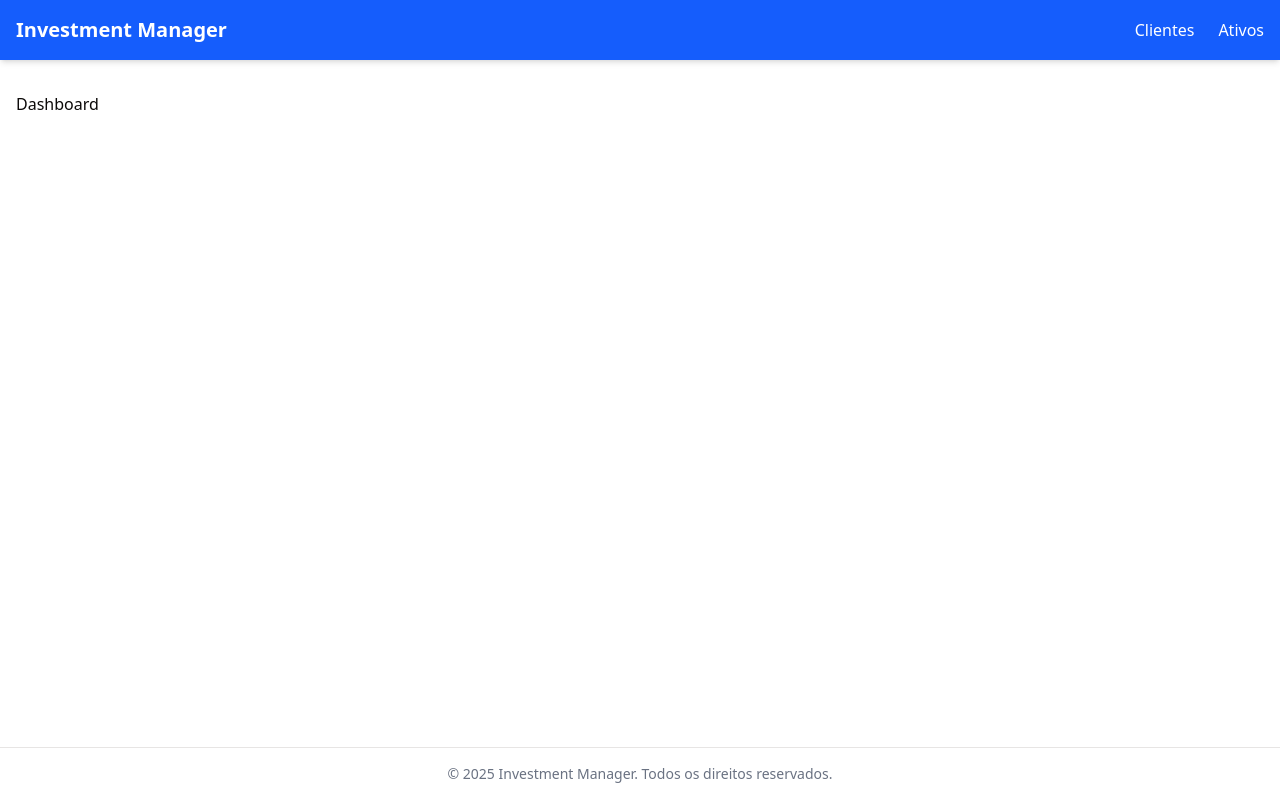
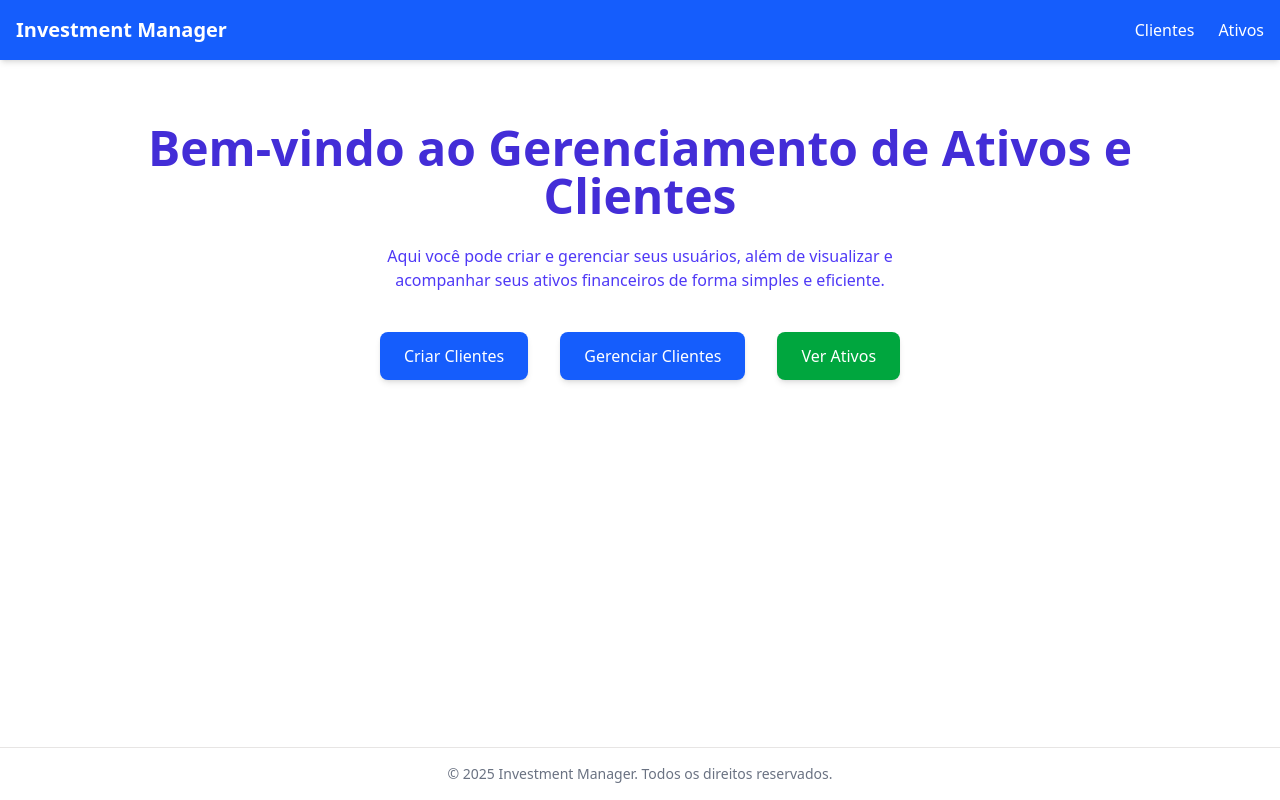
Before and after one commit to GuilhermeDeOliveiraAmorim/investment-manager, a Next.js app in the folder frontend/: page / in a window 1280 px wide. Built offline with nearby package versions, Linux system fonts and the light colour scheme.

Commit message:
feat: improve the home page with links to create and manage clients, and view assets

```diff
--- a/frontend/src/app/assets/page.tsx
+++ b/frontend/src/app/assets/page.tsx
@@ -11,9 +11,13 @@ export default function AssetsPage() {
   return (
     <div className="space-y-6">
       <h1 className="text-2xl font-bold">Ativos</h1>
-      <ul className="space-y-4">
+
+      <ul className="grid grid-cols-1 sm:grid-cols-2 md:grid-cols-3 gap-6">
         {assets?.map((asset) => (
-          <li key={asset.id} className="border rounded-lg p-4 shadow-sm">
+          <li
+            key={asset.id}
+            className="border rounded-lg p-4 shadow-sm hover:shadow-md transition cursor-pointer"
+          >
             <div className="font-semibold">{asset.name}</div>
           </li>
         ))}
--- a/frontend/src/app/page.tsx
+++ b/frontend/src/app/page.tsx
@@ -1,3 +1,35 @@
+import Link from "next/link";
+
 export default function Home() {
-  return <div>Dashboard</div>;
+  return (
+    <div className="min-h-full flex flex-col items-center justify-center p-8 text-center">
+      <h1 className="text-5xl font-extrabold text-indigo-700 mb-6">
+        Bem-vindo ao Gerenciamento de Ativos e Clientes
+      </h1>
+      <p className="text-indigo-600 max-w-xl mb-10">
+        Aqui você pode criar e gerenciar seus usuários, além de visualizar e
+        acompanhar seus ativos financeiros de forma simples e eficiente.
+      </p>
+
+      <div className="flex gap-8">
+        <Link href="/clients/new">
+          <div className="px-6 py-3 bg-blue-600 hover:bg-blue-700 text-white rounded-md shadow-md transition inline-block text-center">
+            Criar Clientes
+          </div>
+        </Link>
+
+        <Link href="/clients">
+          <div className="px-6 py-3 bg-blue-600 hover:bg-blue-700 text-white rounded-md shadow-md transition inline-block text-center">
+            Gerenciar Clientes
+          </div>
+        </Link>
+
+        <Link href="/assets">
+          <div className="px-6 py-3 bg-green-600 hover:bg-green-700 text-white rounded-md shadow-md transition inline-block text-center">
+            Ver Ativos
+          </div>
+        </Link>
+      </div>
+    </div>
+  );
 }
--- a/frontend/src/components/header.tsx
+++ b/frontend/src/components/header.tsx
@@ -14,7 +14,9 @@ export function Header() {
   return (
     <header className="bg-blue-600 text-white shadow-md">
       <div className="max-w-7xl mx-auto px-4 py-4 flex justify-between items-center">
-        <h1 className="text-xl font-bold">Investment Manager</h1>
+        <Link href="/">
+          <h1 className="text-xl font-bold">Investment Manager</h1>
+        </Link>
         <nav className="flex gap-6">
           {navItems.map(({ href, label }) => (
             <Link
```
